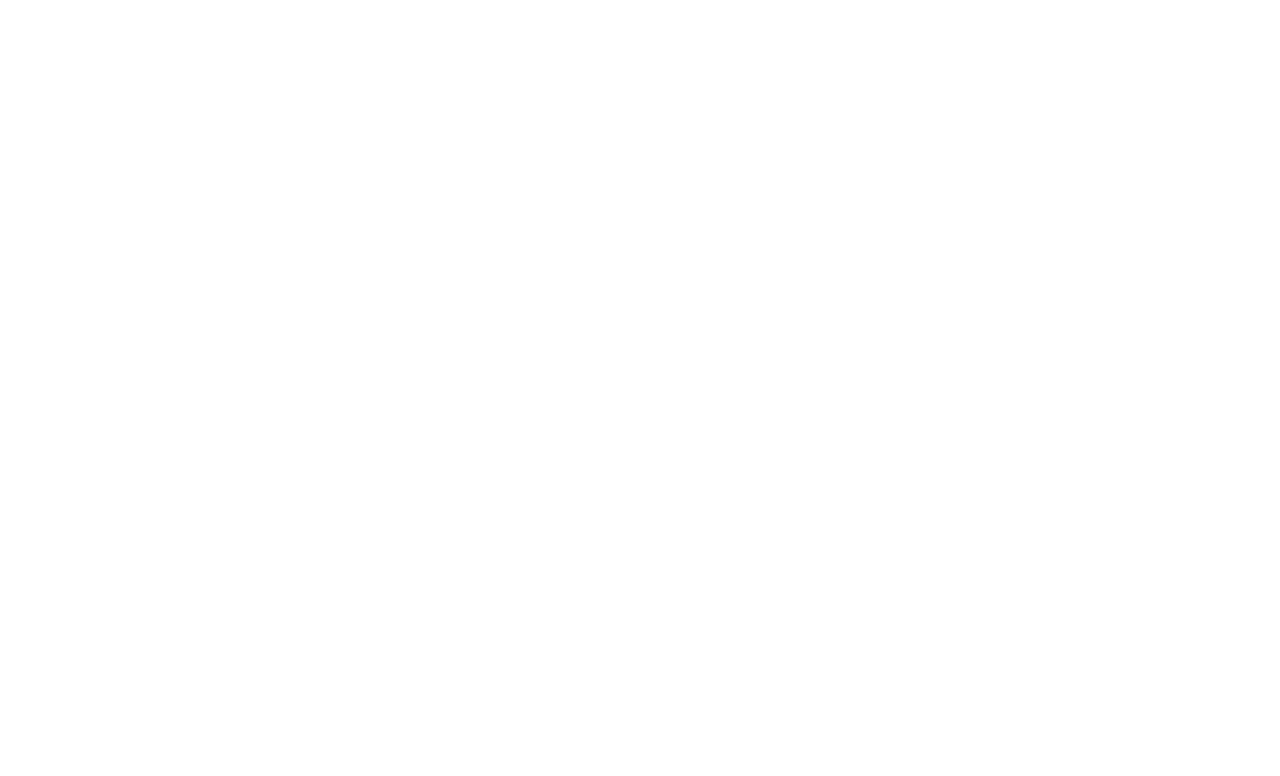
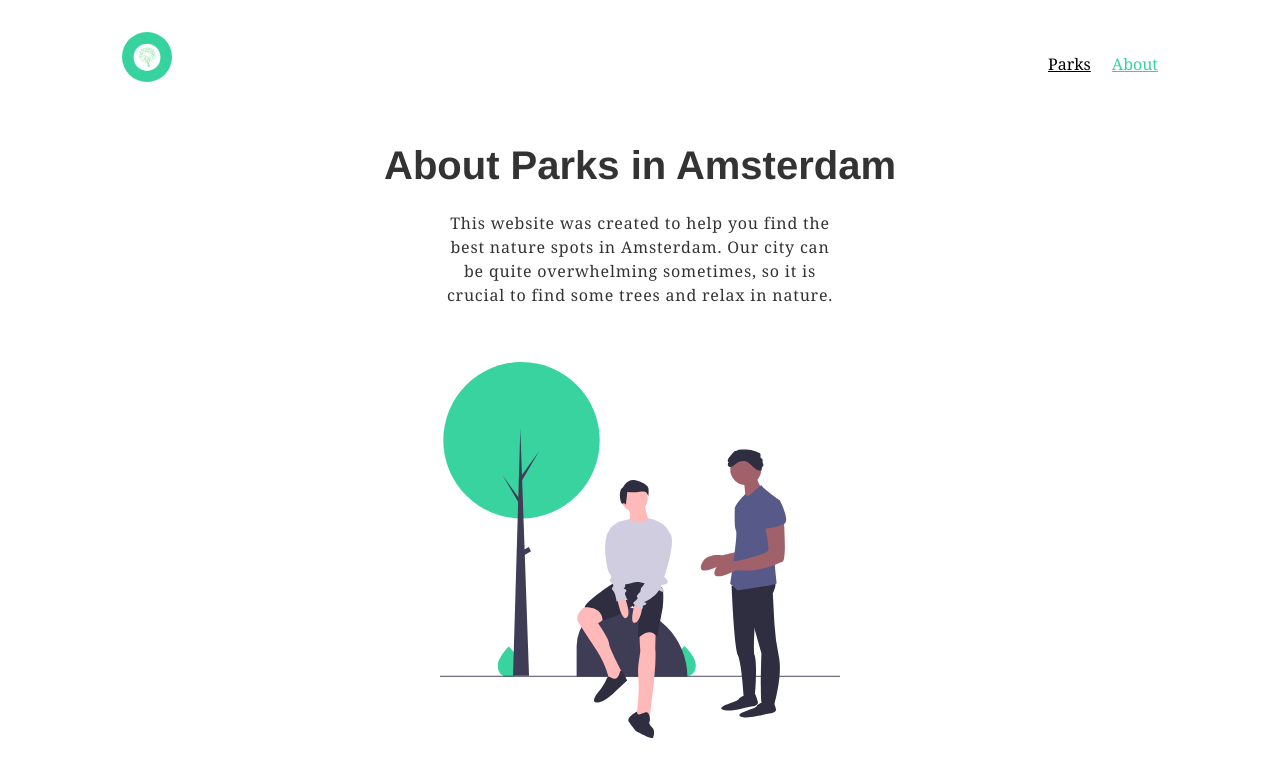
Before and after one commit to tlorent/parks-in-amsterdam, a Gatsby site: page /about in a window 1280 px wide. Before the commit this address had no page. Built offline with nearby package versions, Linux system fonts and the light colour scheme; Gatsby itself is replaced by a stand-in of ours; some packages are replaced by stand-ins of ours.

Commit message:
Work on the website

```diff
--- a/gatsby-config.js
+++ b/gatsby-config.js
@@ -40,6 +40,12 @@ module.exports = {
                 ],
             },
         },
+        {
+            resolve: `gatsby-plugin-typography`,
+            options: {
+                pathToConfigModule: `src/utils/typography`,
+            },
+        },
         `gatsby-plugin-netlify-cms`,
         `gatsby-plugin-sharp`,
         `gatsby-transformer-sharp`,
--- /dev/null
+++ b/src/components/Footer.tsx
@@ -0,0 +1,30 @@
+import React, { FC } from 'react';
+import styled from 'styled-components/macro';
+import getYear from 'date-fns/getYear';
+
+const year = getYear(new Date());
+
+const Footer: FC = () => (
+    <Container>
+        <p>
+            {`Parks in Amsterdam | ${year} | `}
+            <span>
+                <a href="https://www.gatsbyjs.org/">Built with Gatsby</a>
+            </span>
+        </p>
+    </Container>
+);
+
+const Container = styled.footer`
+    font-size: 14px;
+
+    a {
+        color: #000;
+
+        :hover {
+            color: #542b85;
+        }
+    }
+`;
+
+export default Footer;
--- /dev/null
+++ b/src/components/Layout.tsx
@@ -0,0 +1,21 @@
+import React, { FC } from 'react';
+import styled from 'styled-components/macro';
+import Nav from './Nav';
+// import Footer from './Footer';
+
+const Layout: FC = ({ children }) => (
+    <Container>
+        <Nav />
+        <div>{children}</div>
+        {/* <Footer /> */}
+    </Container>
+);
+
+const Container = styled.div`
+    max-width: 1100px;
+    margin: 2rem auto;
+    padding: 0 32px;
+    height: 100%;
+`;
+
+export default Layout;
--- /dev/null
+++ b/src/components/Nav.tsx
@@ -0,0 +1,72 @@
+import React, { FC } from 'react';
+import styled from 'styled-components/macro';
+import { Link } from 'gatsby';
+
+interface LinkProps {
+    to: string;
+}
+
+const ListLink: FC<LinkProps> = ({ to, children }) => (
+    <li>
+        <StyledLink to={to} activeStyle={{ color: '#36d39f' }}>
+            {children}
+        </StyledLink>
+    </li>
+);
+
+const Nav: FC = () => (
+    <Navigation>
+        <Link to="/">
+            <Logo src="assets/logo.png" alt="Parks in Amsterdam logo" />
+        </Link>
+        <Links>
+            <ListLink to="/parks">Parks</ListLink>
+            <ListLink to="/about">About</ListLink>
+        </Links>
+    </Navigation>
+);
+
+const Navigation = styled.div`
+    list-style: none;
+    display: flex;
+    justify-content: space-between;
+    align-items: center;
+    margin: 2rem auto;
+`;
+
+const Logo = styled.img`
+    border-radius: 50%;
+    height: 50px;
+    width: 50px;
+`;
+
+const Links = styled.div`
+    font-size: 16px;
+    width: 110px;
+    display: flex;
+    justify-content: space-between;
+`;
+
+const StyledLink = styled(Link)`
+    color: #000;
+    transition: color 0.3s ease;
+
+    :hover {
+        color: #36d39f;
+    }
+
+    :after {
+        background: #36d39f;
+        content: '';
+        display: block;
+        height: 2px;
+        transition: width 0.3s ease;
+        width: 0;
+    }
+
+    :hover::after {
+        width: 100%;
+    }
+`;
+
+export default Nav;
--- /dev/null
+++ b/src/components/atoms/Body.tsx
@@ -0,0 +1,12 @@
+import React, { FC } from 'react';
+import styled from 'styled-components/macro';
+
+const Body: FC = ({ children }) => <StyledBody>{children}</StyledBody>;
+
+const StyledBody = styled.p`
+    font-size: 16px;
+    line-height: 24px;
+    letter-spacing: 0.8px;
+`;
+
+export default Body;
--- /dev/null
+++ b/src/components/atoms/Button.tsx
@@ -0,0 +1,67 @@
+import React, { FC, ButtonHTMLAttributes } from 'react';
+import styled, { css } from 'styled-components/macro';
+
+export type ButtonVariant = 'primary' | 'outline';
+
+export type ButtonSize = 'small' | 'regular';
+
+interface Props extends ButtonHTMLAttributes<HTMLButtonElement> {
+    size?: ButtonSize;
+    variant?: ButtonVariant;
+}
+
+const Button: FC<Props> = ({ children, ...props }) => (
+    <StyledButton {...props}>{children}</StyledButton>
+);
+
+const primaryCss = css`
+    background-color: #36d39f;
+    color: #fff;
+
+    :hover,
+    :focus {
+        filter: brightness(98%);
+    }
+`;
+
+const outlineCss = css`
+    border: 1px solid #36d39f;
+
+    :hover,
+    :focus {
+        color: #fff;
+        background-color: #36d39f;
+    }
+`;
+
+const getCss = (variant: ButtonVariant) => {
+    switch (variant) {
+        case 'primary':
+            return primaryCss;
+        case 'outline':
+            return outlineCss;
+        default:
+            throw new Error(variant);
+    }
+};
+
+const StyledButton = styled.button<Props>`
+    border-radius: 4px;
+    border: none;
+    padding: 8px 16px;
+    cursor: pointer;
+    text-align: center;
+    margin-top: 8px;
+    font-size: 16px;
+    transition: transform 0.3s ease-out;
+    box-shadow: 0 5px 15px 0px rgba(0, 0, 0, 0.1);
+    width: fit-content;
+
+    ${({ variant = 'primary' }) => getCss(variant)};
+
+    :hover {
+        transform: translateY(-4px);
+    }
+`;
+
+export default Button;
--- /dev/null
+++ b/src/components/atoms/Title.tsx
@@ -0,0 +1,12 @@
+import React, { FC } from 'react';
+import styled from 'styled-components/macro';
+
+const Title: FC = ({ children, ...props }) => (
+    <StyledTitle {...props}>{children}</StyledTitle>
+);
+
+const StyledTitle = styled.h2`
+    font-size: 40px;
+`;
+
+export default Title;
--- /dev/null
+++ b/src/pages/404.tsx
@@ -0,0 +1,19 @@
+import React, { FC } from 'react';
+import { Link } from 'gatsby';
+import Layout from '../components/layout';
+import Button from '../components/atoms/Button';
+
+const FourOFour: FC = () => (
+    <>
+        <Layout>
+            <h2 style={{ fontSize: '40px' }}>
+                Oops. This page does not exist.
+            </h2>
+            <Link to="/parks" style={{ color: '#000' }}>
+                <Button variant="primary">Want to see the parks?</Button>
+            </Link>
+        </Layout>
+    </>
+);
+
+export default FourOFour;
--- /dev/null
+++ b/src/pages/about.tsx
@@ -0,0 +1,42 @@
+import React, { FC } from 'react';
+import styled from 'styled-components/macro';
+import Layout from '../components/layout';
+import Title from '../components/atoms/Title';
+import Body from '../components/atoms/Body';
+
+const About: FC = () => (
+    <>
+        <Layout>
+            <Container>
+                <Title>About Parks in Amsterdam</Title>
+                <div>
+                    <Body>
+                        This website was created to help you find the best
+                        nature spots in Amsterdam. Our city can be quite
+                        overwhelming sometimes, so it is crucial to find some
+                        trees and relax in nature.
+                    </Body>
+                </div>
+                <AboutImage src="assets/about.svg" alt="Two men in the park" />
+            </Container>
+        </Layout>
+    </>
+);
+
+const Container = styled.div`
+    max-width: 800px;
+    margin: 0 auto;
+    text-align: center;
+
+    > div {
+        max-width: 400px;
+        margin: 0 auto;
+    }
+`;
+
+const AboutImage = styled.img`
+    max-width: 400px;
+    margin-top: 32px;
+`;
+
+export default About;
--- /dev/null
+++ b/src/utils/typography.js
@@ -0,0 +1,7 @@
+import Typography from 'typography';
+import altonTheme from 'typography-theme-alton';
+
+const typography = new Typography(altonTheme);
+
+export const { scale, rhythm, options } = typography;
+export default typography;
```
Also changed, not shown: package.json (+6 -1 lines), src/pages/index.tsx (+62 -1 lines), src/pages/parks.tsx (added, +13 -0 lines), static/assets/about.svg (added), static/assets/heroImage.svg (added), static/assets/logo.png (added), 1 other file.
